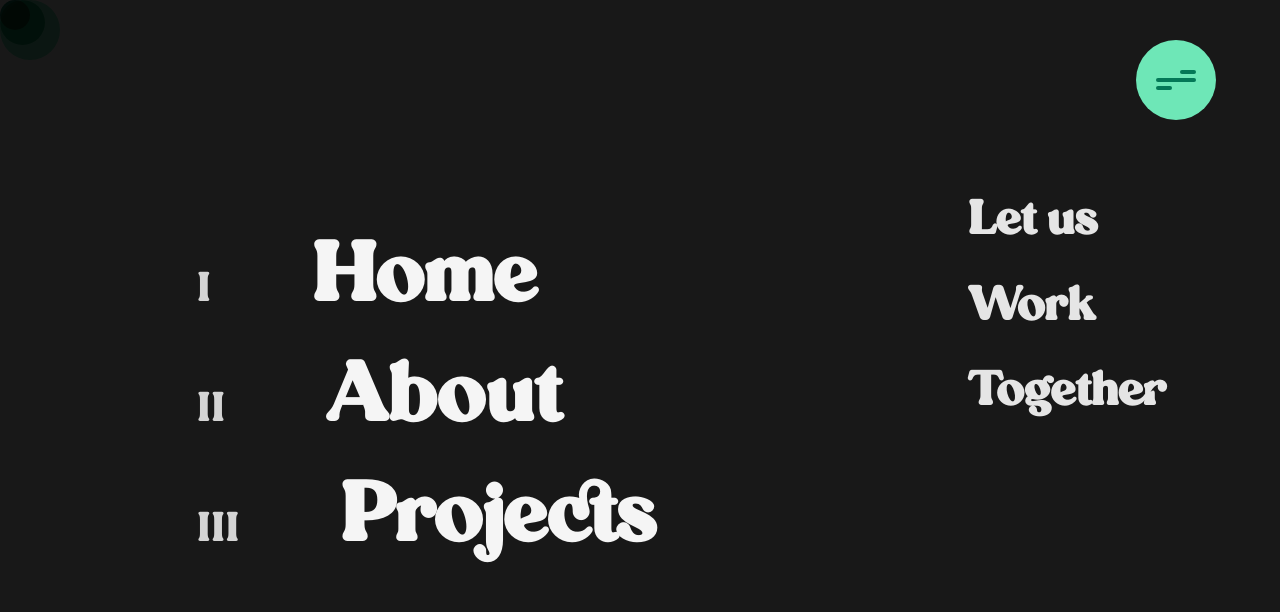
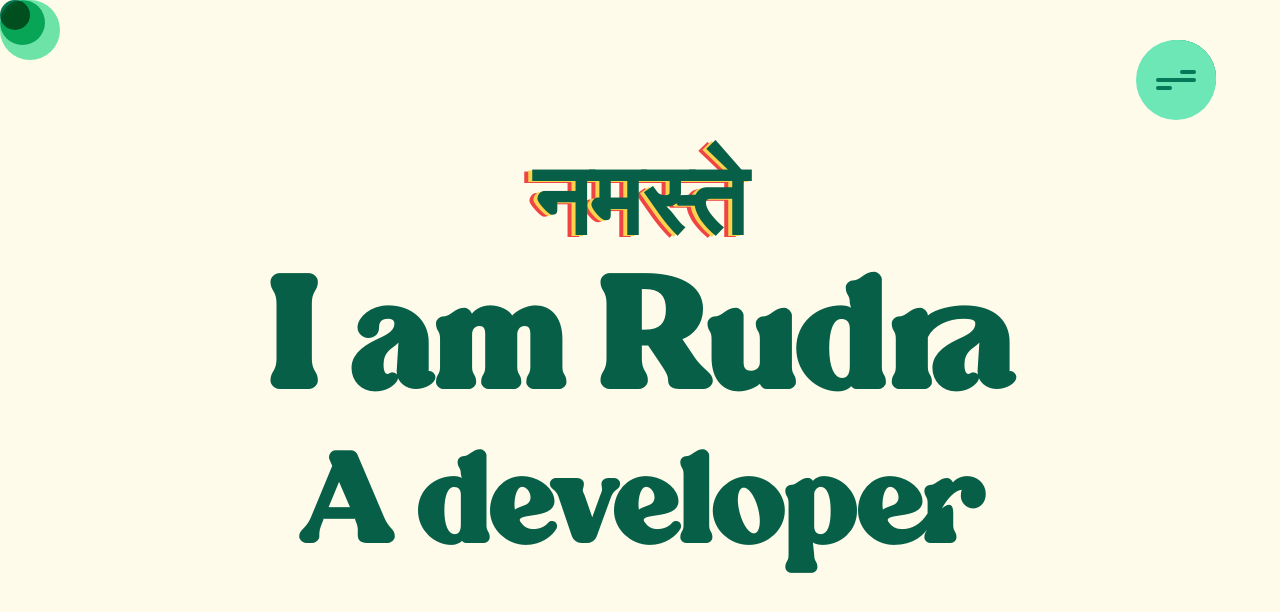
Before and after one commit to lucifer78907/Portfolio, a React (Vite) app: page / in a window 1280 px wide. Shown: the top 612 px of the page. Built offline with nearby package versions, Linux system fonts and the light colour scheme; a web font is replaced by a local one; what react-locomotive-scroll would draw is missing.

Commit message:
+Nav Opening Animtion

```diff
--- a/src/components/Hero/HeroNav.scss
+++ b/src/components/Hero/HeroNav.scss
@@ -39,13 +39,26 @@
       left: 0;
     }
   }
+
+  &__circle {
+    width: 7.5rem;
+    height: 7.5rem;
+    position: absolute;
+    background-image: radial-gradient(
+      var(--color-primary-400),
+      var(--color-primary-700)
+    );
+    top: 5%;
+    right: 5%;
+    border-radius: 50%;
+    z-index: 9;
+  }
 }
 
 .nav {
   position: fixed;
   height: 100vh;
   width: 100vw;
-  background-color: #181818;
   z-index: 10;
   display: grid;
   grid-template-columns: 2fr 1fr;
@@ -61,15 +74,19 @@
       display: flex;
       align-items: baseline;
       gap: 10rem;
-      color: var(--color-grey-300);
+      color: var(--color-grey-100);
       font-size: 4rem;
       font-family: CarenaRegular;
+
+      &::after {
+        content: "";
+      }
     }
 
     &--link {
-      color: var(--color-grey-100);
+      color: var(--color-primary-700);
       text-decoration: none;
-      font-size: clamp(6rem, 3rem + 4vw, 8rem);
+      font-size: clamp(8rem, 7rem + 4vw, 12rem);
       font-family: CarenaRegular;
       font-weight: 700;
     }
@@ -84,7 +101,7 @@
   }
 
   &__para {
-    color: var(--color-grey-200);
+    color: var(--color-primary-800);
     font-size: clamp(4rem, 2rem + 2vw, 6rem);
     font-weight: 700;
     font-family: CarenaRegular;
--- a/src/components/Hero/HeroNav.tsx
+++ b/src/components/Hero/HeroNav.tsx
@@ -1,9 +1,56 @@
+import { useLayoutEffect } from "react";
 import "./HeroNav.scss";
+import gsap from "gsap";
+import { useGSAP } from "@gsap/react";
 
+const colors = ["#047857", "#10b981", "#6ee7b7"];
+
+const tl = gsap.timeline();
 const HeroNav = () => {
+  let allHeaderCircles: HTMLSpanElement[];
+
+  useLayoutEffect(() => {
+    gsap.set(".header", { autoAlpha: 0 });
+
+    // Setting circle colors
+    allHeaderCircles = gsap.utils.toArray(".header__circle");
+    let i = 0;
+    for (const item of allHeaderCircles) {
+      const color = colors[i++];
+      const bgImg = `radial-gradient(${color},${color})`;
+      gsap.set(item as HTMLSpanElement, {
+        backgroundImage: bgImg,
+      });
+    }
+  }, []);
+
+  const openMenuHandler = () => {
+    // Opening circles
+    for (const item of allHeaderCircles) {
+      tl.to(
+        item as HTMLSpanElement,
+        {
+          scale: 100,
+          duration: 0.5,
+          ease: "power1.in",
+        },
+        "-=0.2"
+      );
+    }
+    tl.to(".header", { autoAlpha: 1 });
+    tl.reversed(!tl.reversed());
+  };
+
+  useGSAP(() => {});
+
   return (
     <>
-      <aside className="header__hamburger">
+      <div className="header__circle--container">
+        <span className="header__circle"></span>
+        <span className="header__circle"></span>
+        <span className="header__circle"></span>
+      </div>
+      <aside className="header__hamburger" onClick={openMenuHandler}>
         <div className="header__button"></div>
       </aside>
       <header className="header">
```
